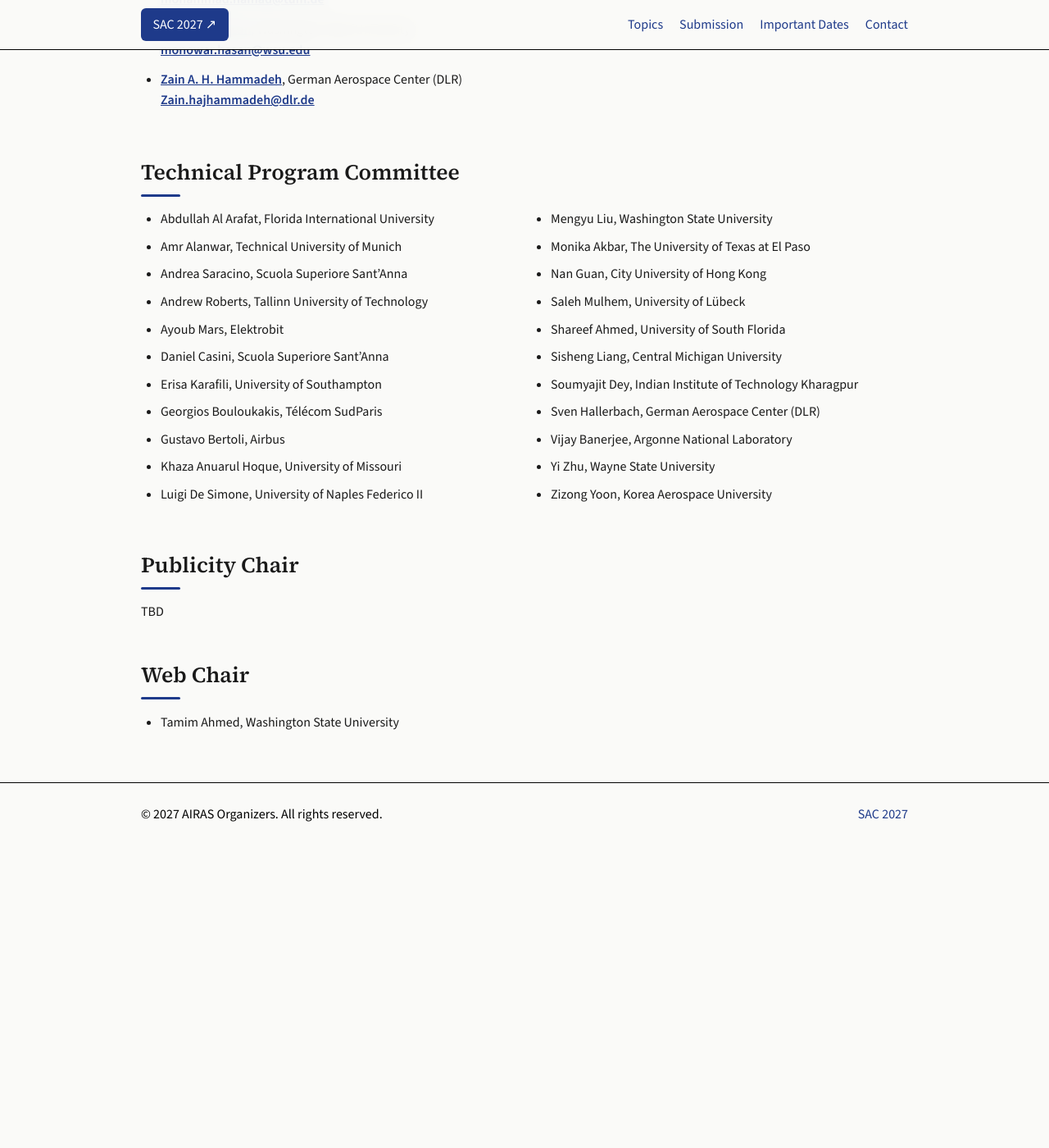
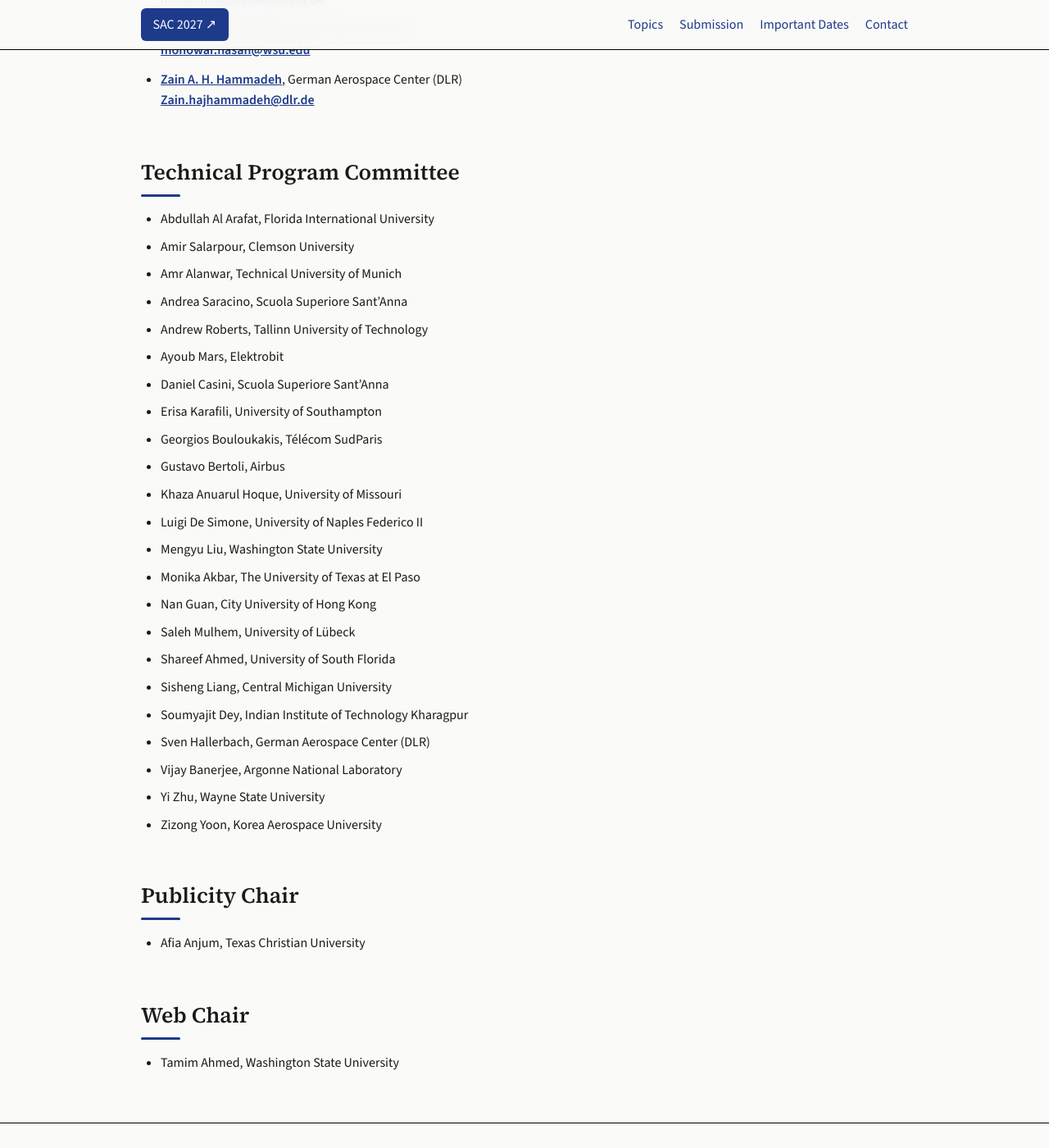
Before and after one commit to airas-sac/airas-sac.github.io, a Jekyll site: the page built from airas2027/index.md, in a window 1280 px wide and 1400 px high, scrolled down 2997 px. Shown: the whole window at 82% size. Built offline with Jekyll 4.4.1, drawn with Linux system fonts in a browser that asks for light colours; before the commit the page ends 4036 px from its top, so only the background shows below that.

Commit message:
Update TPC and Pubchair

```diff
--- a/airas2027/index.md
+++ b/airas2027/index.md
@@ -123,6 +123,7 @@ Please visit [ACM SRC program](https://src.acm.org/) and [SAC SRC program](https
 ## Technical Program Committee
 
 - Abdullah Al Arafat, Florida International University
+- Amir Salarpour, Clemson University
 - Amr Alanwar, Technical University of Munich
 - Andrea Saracino, Scuola Superiore Sant'Anna
 - Andrew Roberts, Tallinn University of Technology
@@ -151,7 +152,8 @@ Please visit [ACM SRC program](https://src.acm.org/) and [SAC SRC program](https
 
 ## Publicity Chair
 
-TBD
+- Afia Anjum, Texas Christian University
+{: .committee-list}
 </section>
 
 <section id="web-chair" class="section" markdown="1">
--- a/styles.css
+++ b/styles.css
@@ -414,8 +414,7 @@ strong {
     list-style-type: disc;
     padding-left: 1.5rem;
     margin-top: 1rem;
-    column-count: 2;
-    column-gap: 2.5rem;
+    column-count: 1;
 }
 
 .tpc-list li {
```
